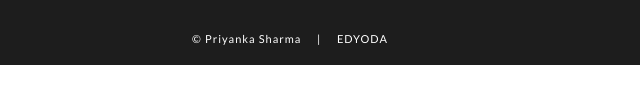
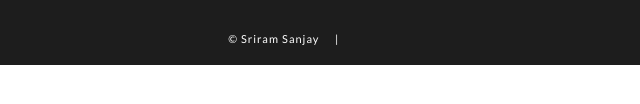
Before and after one commit to sriram04102005/E-Commerce-1, a plain HTML site: page footer.html in a window 1280 px wide. Shown: the part 228-332 px from the top of the page, 350-990 px from the left. Drawn offline with Linux system fonts and the light colour scheme.

Commit message:
Update footer.html

```diff
--- a/footer.html
+++ b/footer.html
@@ -4,7 +4,7 @@
     <meta charset="UTF-8">
     <meta name="viewport" content="width=device-width, initial-scale=1.0">
     <meta http-equiv="X-UA-Compatible" content="ie=edge">
-    <title> FOOTER | E-COMMERCE WEBSITE BY EDYODA </title>
+    <title>Footer</title>
     <!-- EXTERNAL LINKS -->
     <link href="https://fonts.googleapis.com/css?family=Source+Sans+Pro:300,400" rel="stylesheet">
     <link href="https://fonts.googleapis.com/css?family=Lato&display=swap" rel="stylesheet">
@@ -45,7 +45,7 @@
                     <p> united states </p>
                 </div>
             </div>
-            <div id="credit"><a href="https://linkedin.com/in/priyanka-sharma-b79401142"> © Priyanka Sharma </a> &nbsp&nbsp&nbsp | &nbsp&nbsp&nbsp <a href="https://www.edyoda.com/" target="_blank"> EDYODA </a></div>
+            <div id="credit"><a href="https://github.com/sriramsanjay-b"> © Sriram Sanjay </a> &nbsp&nbsp&nbsp | &nbsp&nbsp&nbsp </div>
         </section>
 
     </footer>
```
